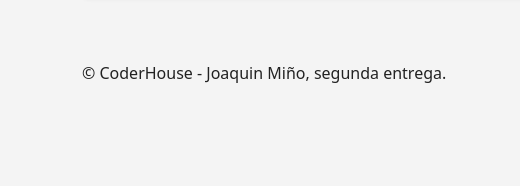
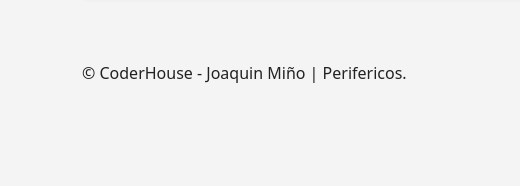
Before and after one commit to JoaquinMino/Perfiericos-JM, a website: page index.html in a window 1280 px wide. Shown: the part 1242-1428 px from the top of the page, 0-520 px from the left. Drawn offline with nearby package versions, Linux system fonts and the light colour scheme.

Commit message:
cambie mensaje del footer de inicio

```diff
--- a/index.html
+++ b/index.html
@@ -85,7 +85,7 @@
 
   <footer class="site-footer py-3 mt-auto">
     <div class="container">
-      <p class="mb-1">© CoderHouse - Joaquin Miño, segunda entrega.</p>
+      <p class="mb-1">© CoderHouse - Joaquin Miño | Perifericos.</p>
 
       <div id="redes" class="redes-sociales">
       <a href="https://instagram.com" target="_blank">
```
